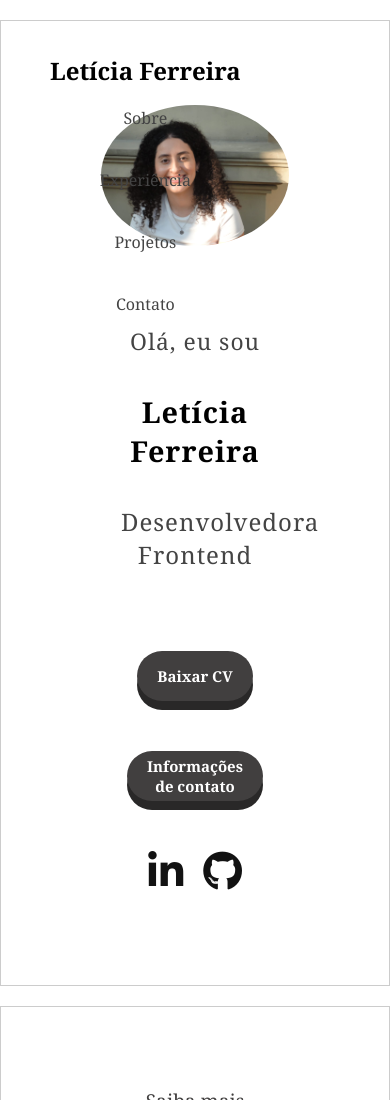
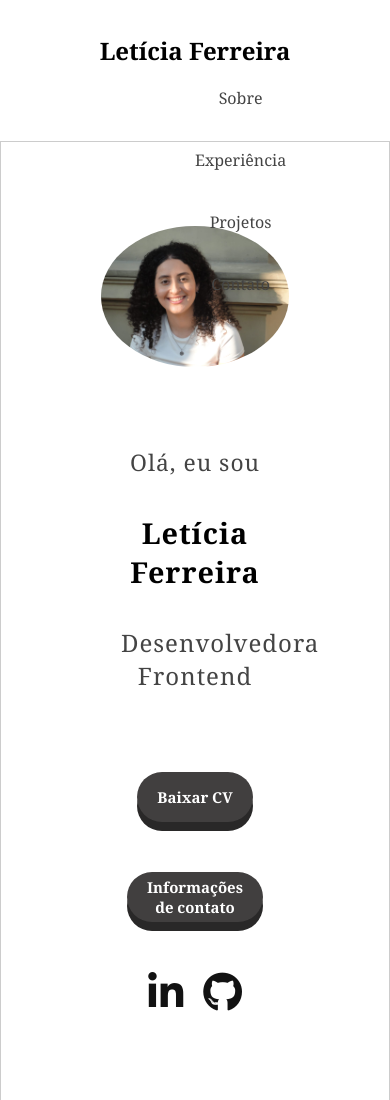
Before and after one commit to Leticiaapf/Meu-Portifolio, a plain HTML site: page index.html in a window 390 px wide. Shown: the top 1100 px of the page. Drawn offline with Linux system fonts and the light colour scheme.

Commit message:
Update styless.css

```diff
--- a/Css/styless.css
+++ b/Css/styless.css
@@ -25,7 +25,7 @@ a:hover{
 
 
 #navintro{
-    position : fixed;
+
     padding: 1.5rem 2.5rem;
     display: flex;
     justify-content:space-between;
@@ -35,6 +35,7 @@ a:hover{
 
 @media (max-width: 768px) {
     #nav-links {
+        position: fixed;
         flex-direction: column; /* Empilhar os itens */
         align-items: center;
         gap: 1rem;
```
